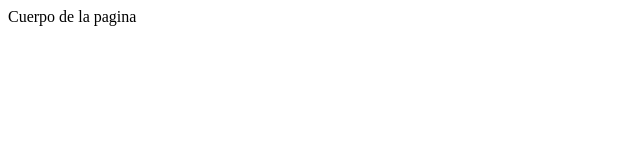
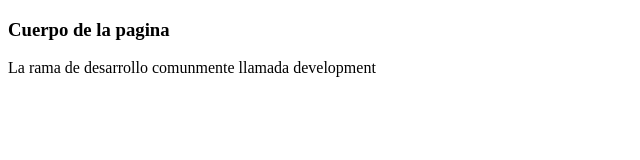
Before and after one commit to ARJC/git-init, a plain HTML site: page index.html in a window 1280 px wide. Shown: the whole page, without its empty margins (0-640 px from the left). Drawn offline with Linux system fonts and the light colour scheme.

Commit message:
info de development

```diff
--- a/index.html
+++ b/index.html
@@ -4,6 +4,8 @@
 	<title>primera pagina</title>
 </head>
 <body>
-	Cuerpo de la pagina
+	<h3>Cuerpo de la pagina</h2>
+
+	<p>La rama de desarrollo comunmente llamada development</p>
 </body>
 </html>
```
Also changed, not shown: Manejo de ramas.txt.
